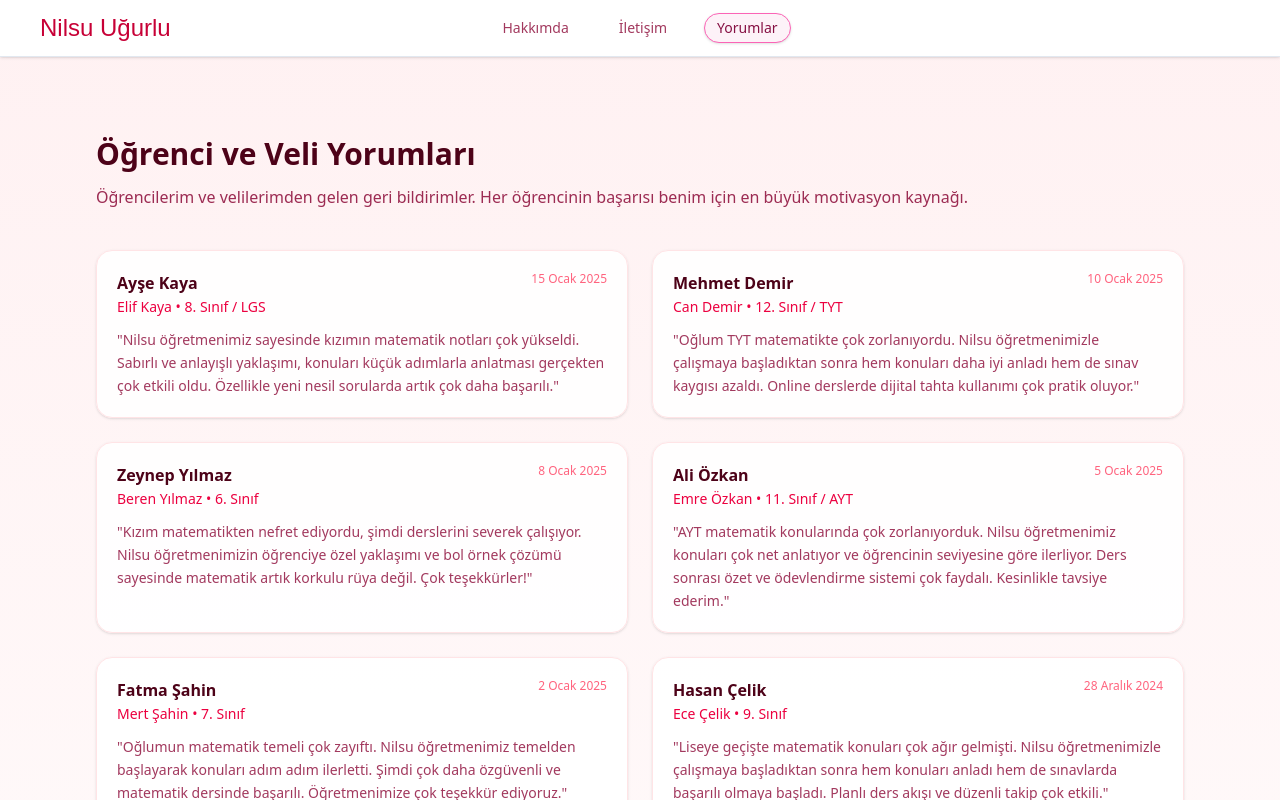
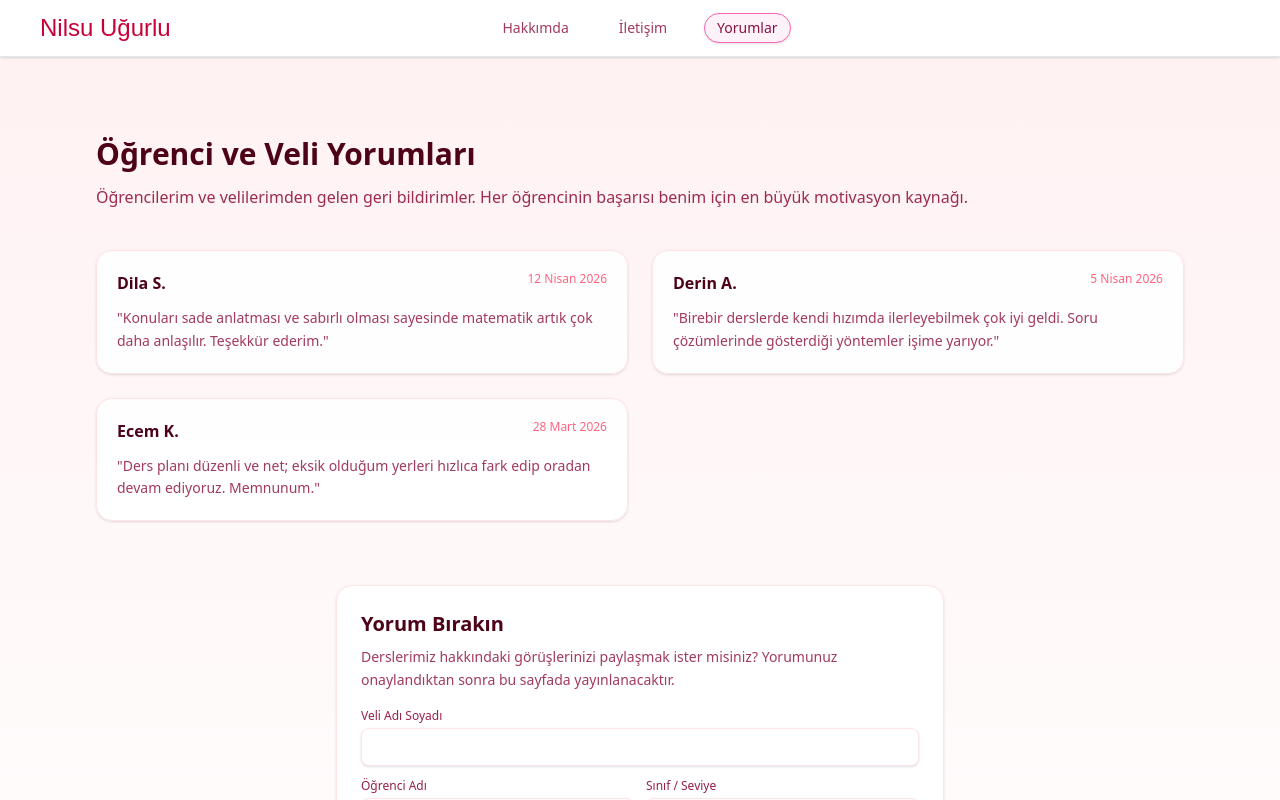
Before and after one commit to tegemenozyurek/nilsumat, a Next.js app: page /yorumlar in a window 1280 px wide. Shown: the top 800 px of the page. Built offline with nearby package versions, Linux system fonts and the light colour scheme; a web font is replaced by a local one.

Commit message:
Update YorumlarPage to modify user feedback entries, including new comments and removal of outdated ones. Adjusted display logic for student names and class information for improved clarity.

```diff
--- a/app/yorumlar/page.tsx
+++ b/app/yorumlar/page.tsx
@@ -6,75 +6,30 @@
 const dummyYorumlar = [
   {
     id: 1,
-    veliAdi: "Ayşe Kaya",
-    ogrenciAdi: "Elif Kaya",
-    sinif: "8. Sınıf / LGS",
+    veliAdi: "Dila S.",
+    ogrenciAdi: "",
+    sinif: "",
     yorum:
-      "Nilsu öğretmenimiz sayesinde kızımın matematik notları çok yükseldi. Sabırlı ve anlayışlı yaklaşımı, konuları küçük adımlarla anlatması gerçekten çok etkili oldu. Özellikle yeni nesil sorularda artık çok daha başarılı.",
-    tarih: "15 Ocak 2025",
+      "Konuları sade anlatması ve sabırlı olması sayesinde matematik artık çok daha anlaşılır. Teşekkür ederim.",
+    tarih: "12 Nisan 2026",
   },
   {
     id: 2,
-    veliAdi: "Mehmet Demir",
-    ogrenciAdi: "Can Demir",
-    sinif: "12. Sınıf / TYT",
+    veliAdi: "Derin A.",
+    ogrenciAdi: "",
+    sinif: "",
     yorum:
-      "Oğlum TYT matematikte çok zorlanıyordu. Nilsu öğretmenimizle çalışmaya başladıktan sonra hem konuları daha iyi anladı hem de sınav kaygısı azaldı. Online derslerde dijital tahta kullanımı çok pratik oluyor.",
-    tarih: "10 Ocak 2025",
+      "Birebir derslerde kendi hızımda ilerleyebilmek çok iyi geldi. Soru çözümlerinde gösterdiği yöntemler işime yarıyor.",
+    tarih: "5 Nisan 2026",
   },
   {
     id: 3,
-    veliAdi: "Zeynep Yılmaz",
-    ogrenciAdi: "Beren Yılmaz",
-    sinif: "6. Sınıf",
+    veliAdi: "Ecem K.",
+    ogrenciAdi: "",
+    sinif: "",
     yorum:
-      "Kızım matematikten nefret ediyordu, şimdi derslerini severek çalışıyor. Nilsu öğretmenimizin öğrenciye özel yaklaşımı ve bol örnek çözümü sayesinde matematik artık korkulu rüya değil. Çok teşekkürler!",
-    tarih: "8 Ocak 2025",
-  },
-  {
-    id: 4,
-    veliAdi: "Ali Özkan",
-    ogrenciAdi: "Emre Özkan",
-    sinif: "11. Sınıf / AYT",
-    yorum:
-      "AYT matematik konularında çok zorlanıyorduk. Nilsu öğretmenimiz konuları çok net anlatıyor ve öğrencinin seviyesine göre ilerliyor. Ders sonrası özet ve ödevlendirme sistemi çok faydalı. Kesinlikle tavsiye ederim.",
-    tarih: "5 Ocak 2025",
-  },
-  {
-    id: 5,
-    veliAdi: "Fatma Şahin",
-    ogrenciAdi: "Mert Şahin",
-    sinif: "7. Sınıf",
-    yorum:
-      "Oğlumun matematik temeli çok zayıftı. Nilsu öğretmenimiz temelden başlayarak konuları adım adım ilerletti. Şimdi çok daha özgüvenli ve matematik dersinde başarılı. Öğretmenimize çok teşekkür ediyoruz.",
-    tarih: "2 Ocak 2025",
-  },
-  {
-    id: 6,
-    veliAdi: "Hasan Çelik",
-    ogrenciAdi: "Ece Çelik",
-    sinif: "9. Sınıf",
-    yorum:
-      "Liseye geçişte matematik konuları çok ağır gelmişti. Nilsu öğretmenimizle çalışmaya başladıktan sonra hem konuları anladı hem de sınavlarda başarılı olmaya başladı. Planlı ders akışı ve düzenli takip çok etkili.",
-    tarih: "28 Aralık 2024",
-  },
-  {
-    id: 7,
-    veliAdi: "Selin Arslan",
-    ogrenciAdi: "Arda Arslan",
-    sinif: "10. Sınıf",
-    yorum:
-      "Matematikte çok geride kalmıştık. Nilsu öğretmenimiz öğrencinin seviyesini çok iyi tespit ediyor ve ona göre ders planı yapıyor. Bol örnek ve görsel anlatım sayesinde oğlum artık matematikten korkmuyor.",
-    tarih: "25 Aralık 2024",
-  },
-  {
-    id: 8,
-    veliAdi: "Burak Kılıç",
-    ogrenciAdi: "Zeynep Kılıç",
-    sinif: "8. Sınıf / LGS",
-    yorum:
-      "LGS hazırlık sürecinde Nilsu öğretmenimizle çalışmak çok faydalı oldu. Yeni nesil sorulara odaklanması ve sınav stratejileri öğretmesi sayesinde kızımın netleri arttı. Düzenli tekrar ve mini denemeler sistemi çok etkili.",
-    tarih: "20 Aralık 2024",
+      "Ders planı düzenli ve net; eksik olduğum yerleri hızlıca fark edip oradan devam ediyoruz. Memnunum.",
+    tarih: "28 Mart 2026",
   },
 ];
 
@@ -109,9 +64,13 @@
                     <h3 className="text-sm font-semibold text-rose-950 md:text-base">
                       {yorum.veliAdi}
                     </h3>
-                    <p className="mt-0.5 text-xs text-rose-600 md:text-sm">
-                      {yorum.ogrenciAdi} • {yorum.sinif}
-                    </p>
+                    {(yorum.ogrenciAdi || yorum.sinif) && (
+                      <p className="mt-0.5 text-xs text-rose-600 md:text-sm">
+                        {[yorum.ogrenciAdi, yorum.sinif]
+                          .filter(Boolean)
+                          .join(" • ")}
+                      </p>
+                    )}
                   </div>
                   <span className="text-[10px] text-rose-400 md:text-xs">
                     {yorum.tarih}
```
